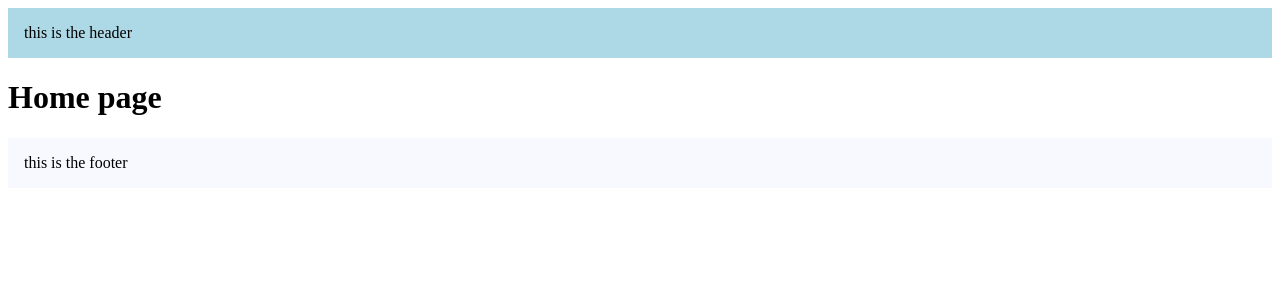
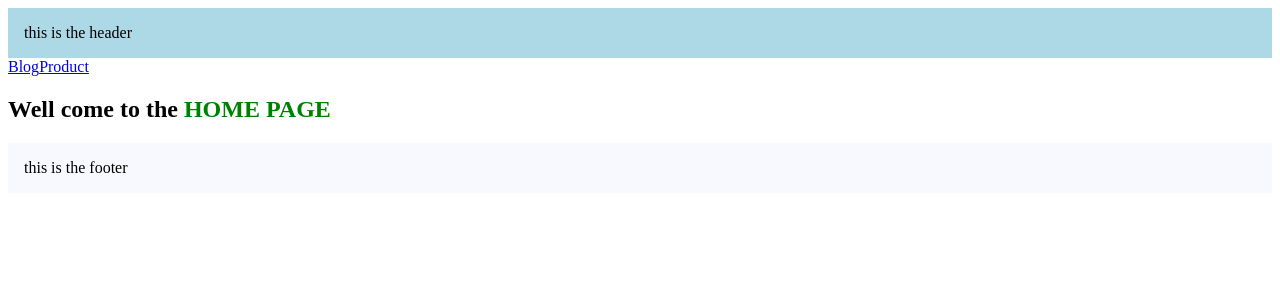
Before and after one commit to YoniBcha/next_lecture, a Next.js app: page / in a window 1280 px wide. Shown: the top 300 px of the page. Built offline with nearby package versions, Linux system fonts and the light colour scheme.

Commit message:
next route with Link keyword

```diff
--- a/src/app/blog/page.tsx
+++ b/src/app/blog/page.tsx
@@ -1,7 +1,9 @@
 import { Metadata } from "next";
 
 export const metadata: Metadata = {
-  title: "Blog",
+  title: {
+    absolute: "Blog",
+  },
 };
 
 export default function Blog() {
--- a/src/app/page.tsx
+++ b/src/app/page.tsx
@@ -1,3 +1,13 @@
+import Link from "next/link";
+
 export default function home() {
-  return <h1>Home page</h1>;
+  return (
+    <>
+      <Link href="/blog">Blog</Link>
+      <Link href="/product">Product</Link>
+      <h2>
+        Well come to the <span style={{ color: "green" }}>HOME PAGE</span>
+      </h2>
+    </>
+  );
 }
```
